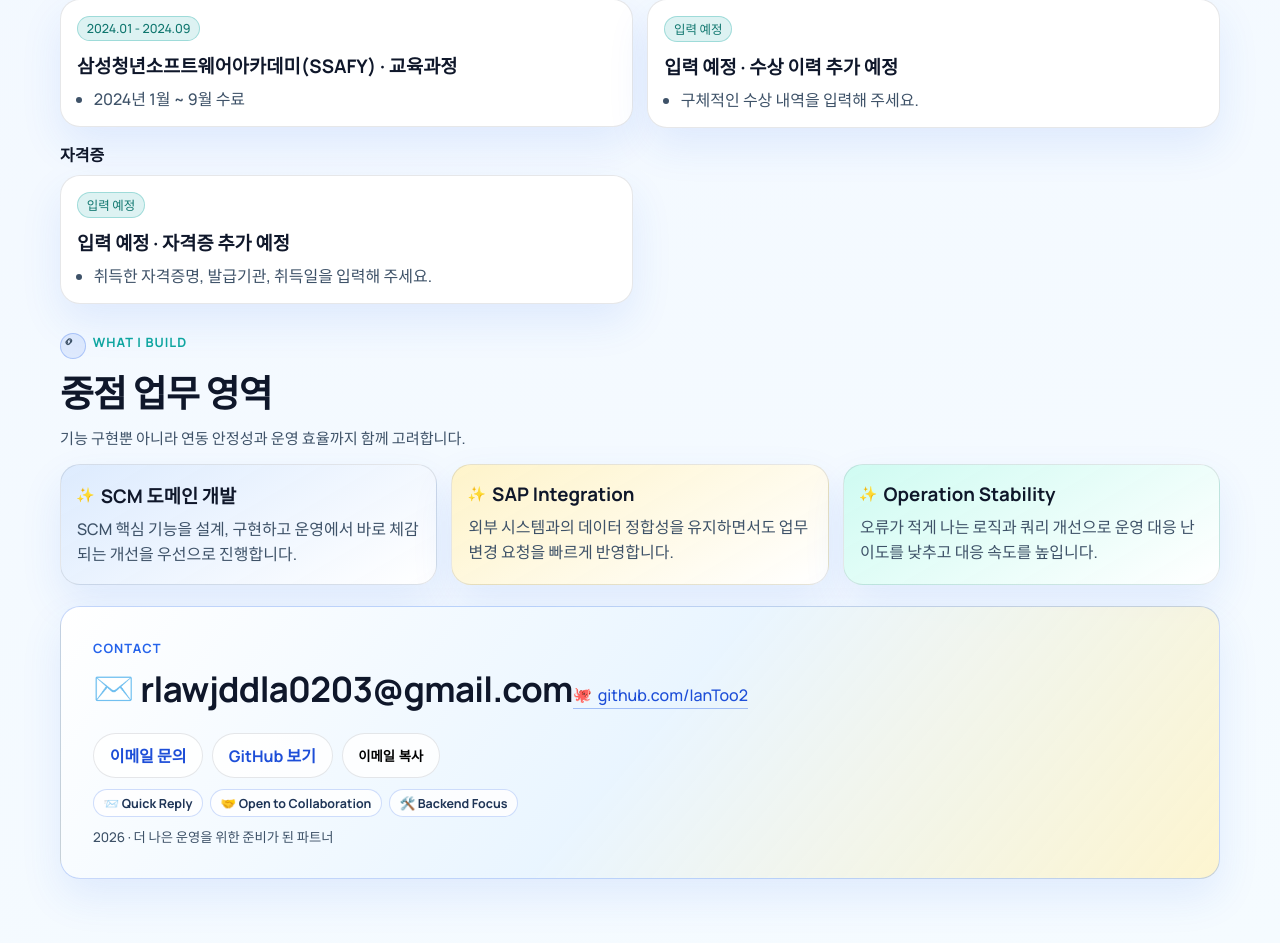
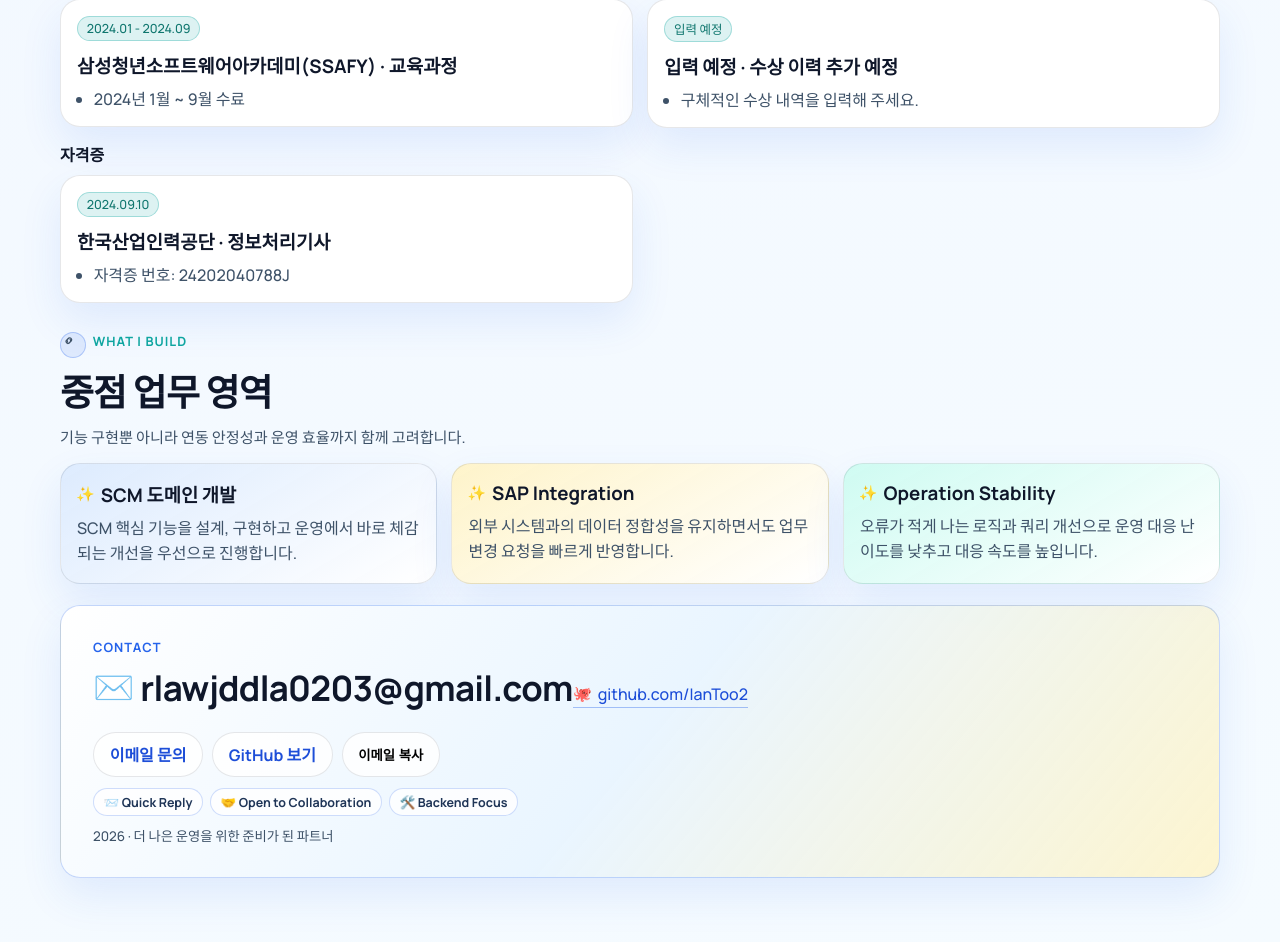
Before and after one commit to IanToo2/portfolio, a React (Vite) app: page / in a window 1280 px wide. Shown: the part 3943-4886 px from the top of the page. Built offline with nearby package versions, Linux system fonts and the light colour scheme.

Commit message:
feat: fill certification details for engineer information processing

```diff
--- a/src/data/portfolioData.js
+++ b/src/data/portfolioData.js
@@ -162,14 +162,14 @@ export const AWARDS = [
 
 export const CERTIFICATIONS = [
   {
-    period: "입력 예정",
-    periodEn: "To be updated",
-    organization: "입력 예정",
-    organizationEn: "To be updated",
-    title: "자격증 추가 예정",
-    titleEn: "Certifications to be added",
-    bullets: ["취득한 자격증명, 발급기관, 취득일을 입력해 주세요."],
-    bulletsEn: ["Please add certificate name, issuing authority, and acquisition date."]
+    period: "2024.09.10",
+    periodEn: "Sep 10, 2024",
+    organization: "한국산업인력공단",
+    organizationEn: "Human Resources Development Service of Korea",
+    title: "정보처리기사",
+    titleEn: "Engineer Information Processing",
+    bullets: ["자격증 번호: 24202040788J"],
+    bulletsEn: ["Certificate No.: 24202040788J"]
   }
 ];
 
```
